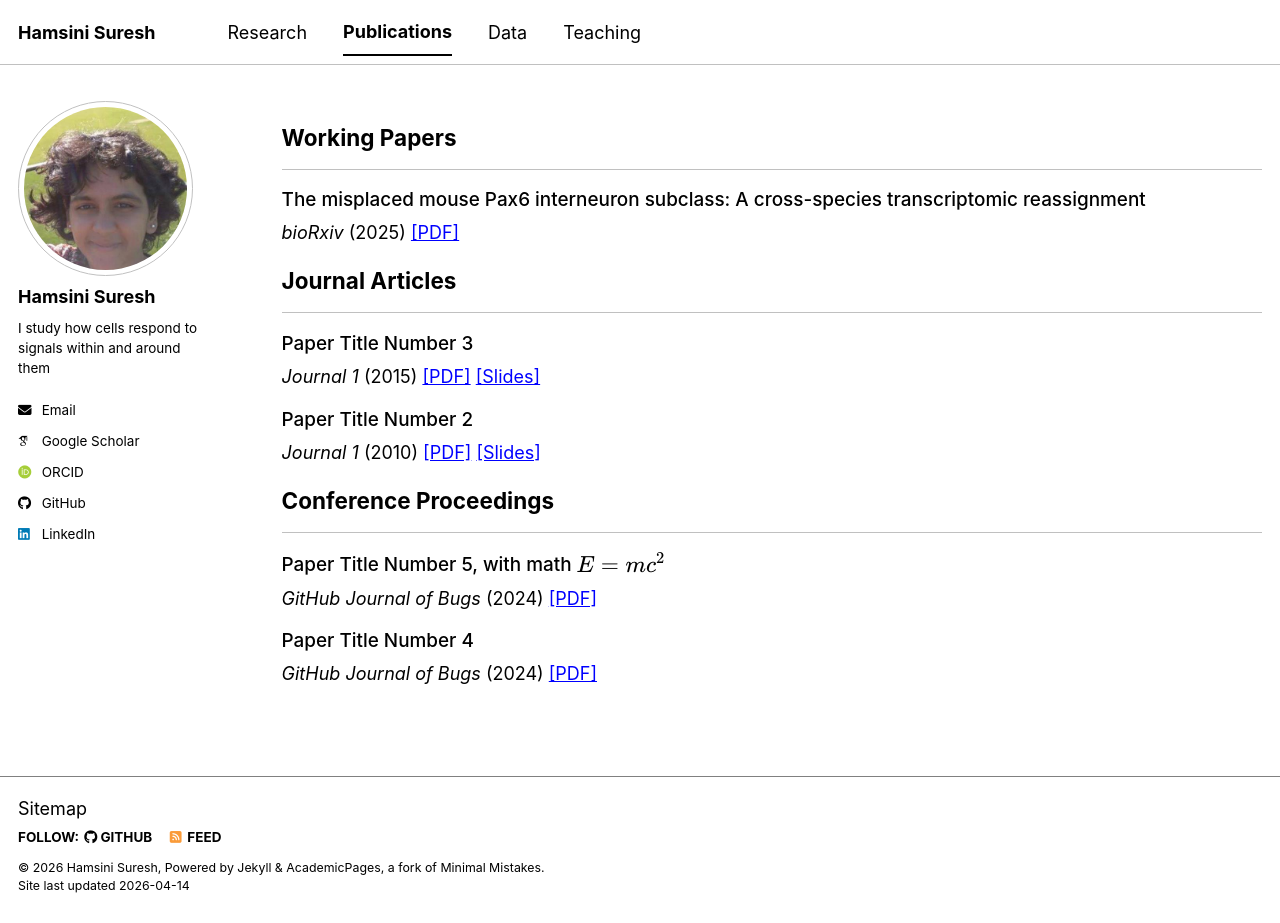
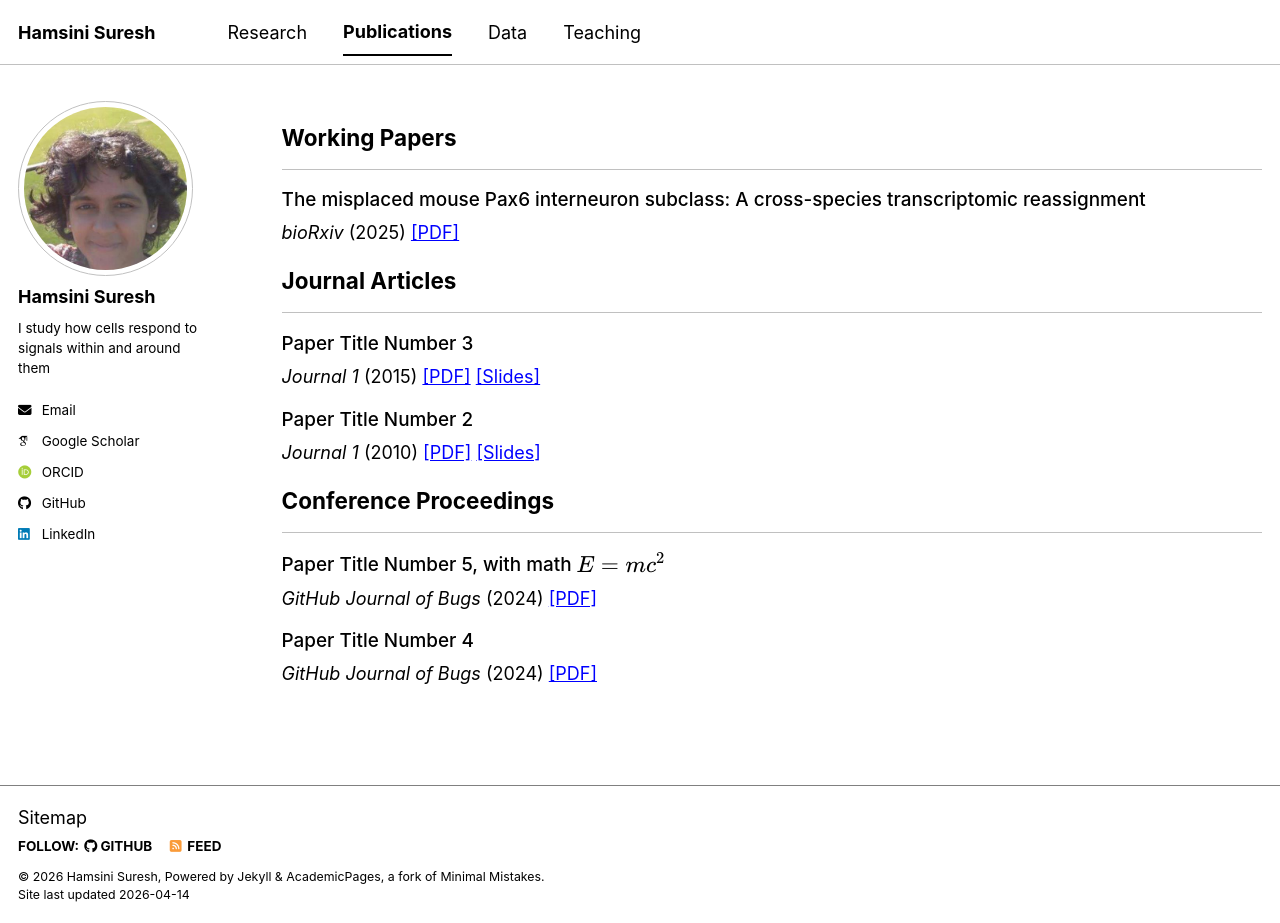
Before and after one commit to hamsinisuresh/hamsinisuresh.github.io, a Jekyll site: the page built from _pages/publications.html, in a window 1280 px wide and 923 px high. Built offline with Jekyll 4.4.1, drawn with Linux system fonts in a browser that asks for light colours; some web fonts are replaced; a script bundle is joined from its source files by our own code; library files that are not in the unit come from our copies.

Commit message:
Update main.scss

```diff
--- a/assets/css/main.scss
+++ b/assets/css/main.scss
@@ -109,7 +109,7 @@
 
 /* remove gap after last paper */
 .list__item:last-child {
-  margin-bottom: 0 !important;
+  margin-bottom: 0.5em !important;
 }
 
 /* spacing before section headings */
```
